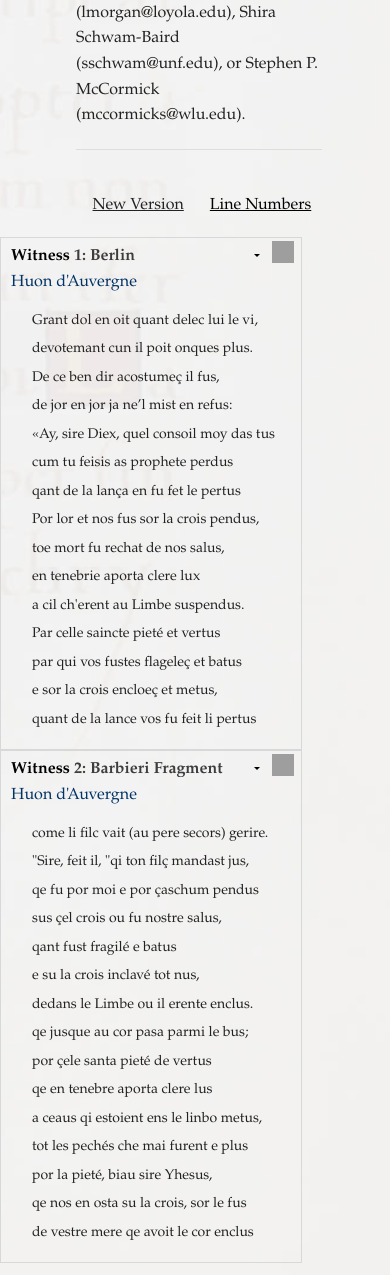
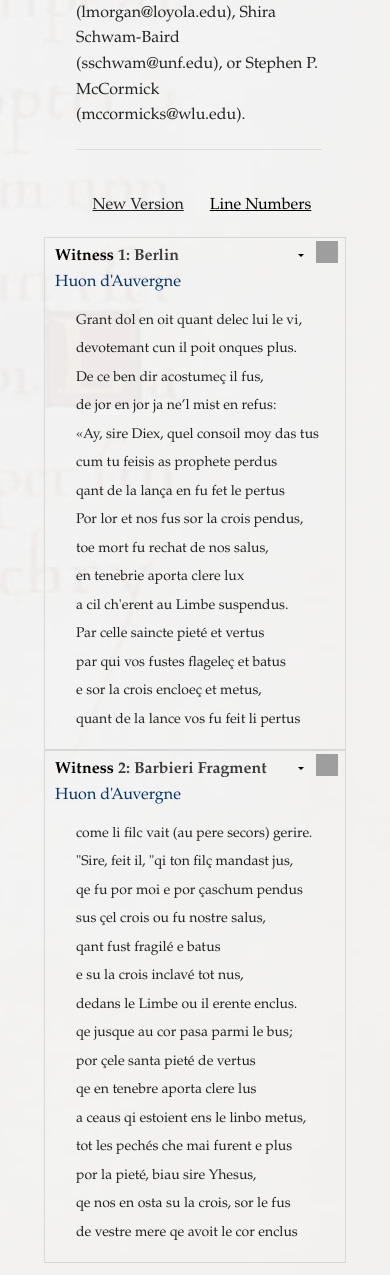
Before and after one commit to wludh/huondauvergne, a PHP site: page /hell_scene.html in a window 390 px wide. Shown: the part 1325-2600 px from the top of the page. Run offline with PHP 8.4, Linux system fonts and the light colour scheme; grey boxes are pictures that could not be loaded.

Commit message:
pushes some fixes to responsiveness and changes highlight color on comparison page.

```diff
--- a/hell_scene.html
+++ b/hell_scene.html
@@ -76,8 +76,8 @@
 				<hr>
             <!-- Note: for whatever reason deleting this first button breaks the functionality on the panels. Keeping it hidden allows them to keep working. -->
         <input type="button" id="newPanel" value="New Version" onclick="openPanel();" style="visibility:hidden;">
-	      <div class="outer">
-          <div id="mainControls" class="inner">
+	      <div class="center-outer">
+          <div id="mainControls" class="center-inner">
   	        <div id="add_witness"><input type="button" id="newPanel" value="New Version" onclick="openPanel();"></div>
   	        <div id="line_toggle"><label for="toggleLineNumbers">Line Numbers</label><input type="checkbox" id="toggleLineNumbers" onclick="toggleLineNumbers(this.checked);"></div>
   	      </div>
--- a/vmachine_assets/vmachine.css
+++ b/vmachine_assets/vmachine.css
@@ -1,12 +1,16 @@
 
-div#mssArea {
-/*   width: 90%;
-*/   /*margin-left: auto;
-   margin-right: auto;*/
-/*   padding: 20px;
-*/
+.center-outer{
+       float: left;
+       position: relative;
+       left: 50%;
 }
 
+.center-inner{
+         float: left;
+       position: relative;
+       left: -50%;
+}
+@media screen and (min-width: 1224px){
    .outer{
       float: left;
        position: relative;
@@ -18,6 +22,24 @@ div#mssArea {
        position: relative;
        left: -50%;
    }
+}
+
+@media screen and (min-width: 606px) and (max-width: 1223px){
+   .outer{
+      max-width: 604px;
+      margin: 0 auto;
+   }
+
+}
+
+@media screen and (max-width: 629px){
+   .outer{
+      max-width: 302px;
+      margin: 0 auto;
+   }
+
+}
+
 div#mssArea div#manuscripts {
    float: left;
    border: 0;
@@ -46,8 +68,8 @@ div#mssArea div.panel div.panelBanner {
 div#mssArea div.mssPanel {
    background-color: rgba(0, 0, 0, 0);
    /* padding-bottom: 5em; */
-   margin-right: 3px;
-}
+/*   margin-right: 3px;
+*/}
 
 div#mssArea div.panel div.panelBanner img.closePanel {
    float: right;
@@ -272,7 +294,7 @@ div.type-stanza {
 .clickable { cursor: pointer; }
 .highlighted {
    font-weight: 800;
-   background: #FFFF99;
+   background: #cce5ff;
 }
 
 
```
Lines whose indentation alone changed are shown as unchanged.
